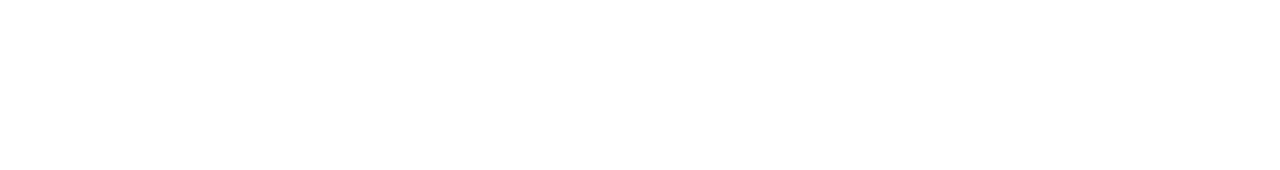
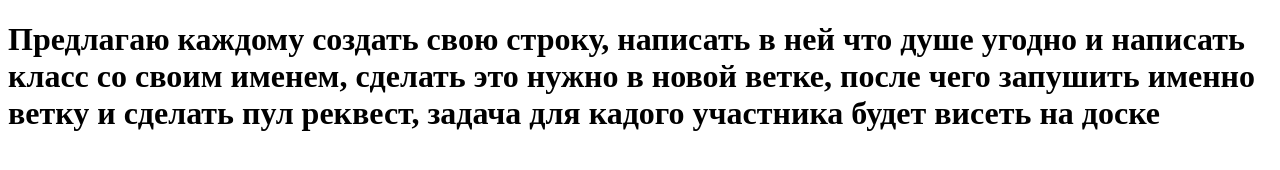
Before and after one commit to work-in-group/lubimovka, a plain HTML site: page index.html in a window 1280 px wide. Drawn offline with Linux system fonts and the light colour scheme.

Commit message:
File to try

```diff
--- a/index.html
+++ b/index.html
@@ -5,6 +5,9 @@
   <title>Page to try</title>
 </head>
 <body>
+<h1 class="MariaM">Предлагаю каждому создать свою строку, написать в ней что душе угодно и написать класс со своим
+  именем, сделать это нужно в новой ветке, после чего запушить именно ветку и сделать пул реквест, задача для кадого
+  участника будет висеть на доске</h1>
 
 </body>
 </html>
```
